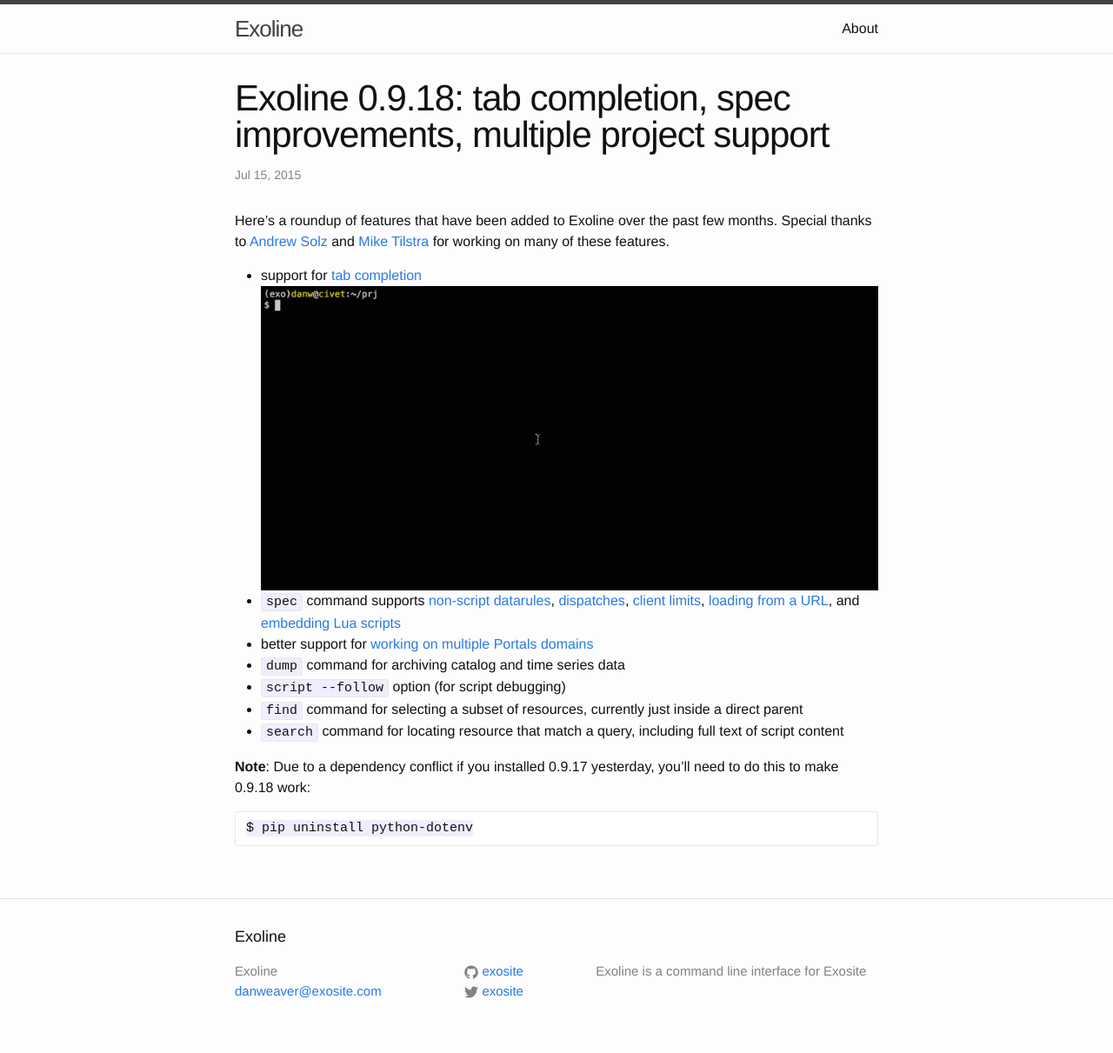
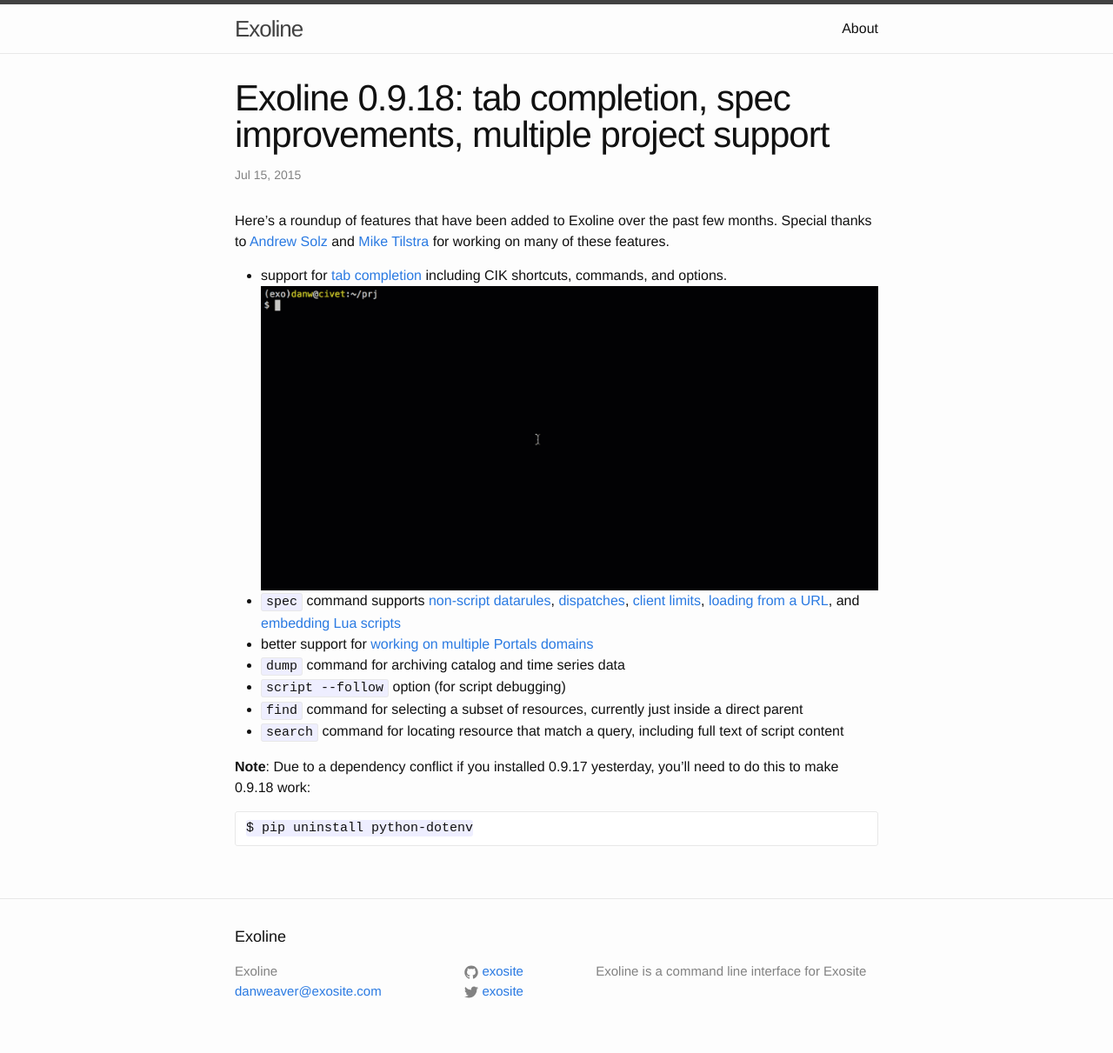
Before and after one commit to exosite-archive/exoline, a Jekyll site: the page built from _posts/2015-07-15-0.9.18-release.markdown, in a window 1280 px wide. Shown: the whole page at 87% size. Built offline with Jekyll 4.4.1, drawn with Linux system fonts in a browser that asks for light colours.

Commit message:
more detail on tab completion

```diff
--- a/_posts/2015-07-15-0.9.18-release.markdown
+++ b/_posts/2015-07-15-0.9.18-release.markdown
@@ -6,7 +6,7 @@
 
 Here's a roundup of features that have been added to Exoline over the past few months. Special thanks to [Andrew Solz](https://github.com/asolz) and [Mike Tilstra](https://github.com/tadpol) for working on many of these features.
 
-- support for [tab completion](https://github.com/exosite/exoline#tab-completion)
+- support for [tab completion](https://github.com/exosite/exoline#tab-completion) including CIK shortcuts, commands, and options.
 ![exoline tab completion]({{ site.url }}/exoline/images/exo-tab-completion.gif)
 - `spec` command supports [non-script datarules](https://github.com/exosite/exoline/blob/master/test/files/spec_datarule.yaml), [dispatches](https://github.com/exosite/exoline/blob/master/test/files/spec_dispatch.yaml), [client limits](https://github.com/exosite/exoline/blob/master/test/files/spec_client_limits.yaml), [loading from a URL](https://github.com/exosite/exoline#tab-completion), and [embedding Lua scripts](https://github.com/exosite/exoline/blob/master/test/files/spec_script_embedded.yaml)
 - better support for [working on multiple Portals domains](https://github.com/exosite/exoline#multiple-projects)
```
